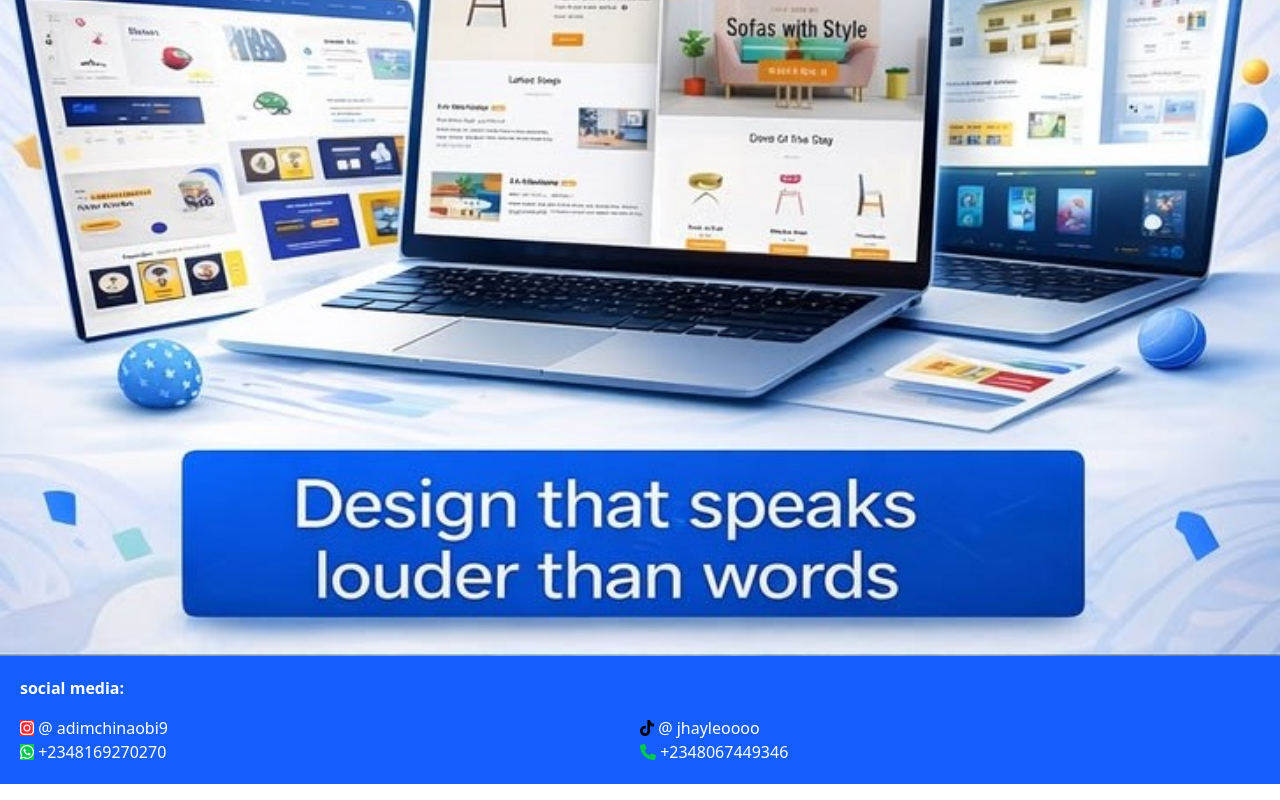
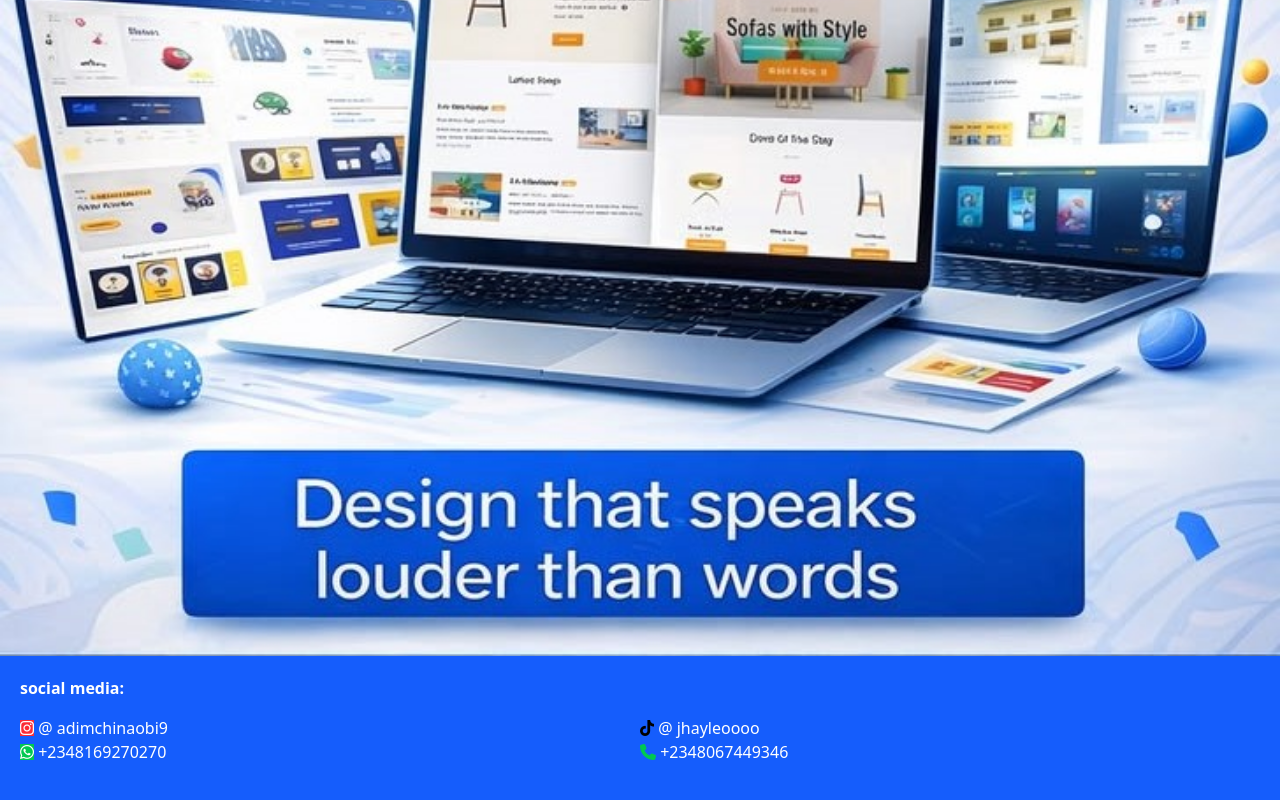
Before and after one commit to Emmanueladimchinaobi/Adimchi-jersery-store, a website: page Frontend/index.html in a window 1280 px wide. Shown: the part 4738-5538 px from the top of the page. Drawn offline with Linux system fonts and the light colour scheme.

Commit message:
first commit

```diff
--- a/Frontend/index.html
+++ b/Frontend/index.html
@@ -948,7 +948,7 @@
 
   <div class="  bg-blue-600  text-white  flex flex-col space-y-4 p-5">
  <h1 class="font-extrabold   "> social media:</h1>
- <div class="grid grid-cols-2">
+ <div class="grid grid-cols-2 pb-4">
  <a href="https://www.instagram.com/adimchinaobi9/?__pwa=1#">
             <i class="fa-brands fa-instagram bg-red-500"></i> @ adimchinaobi9</a>
             <a href=""><i class="fa-brands fa-tiktok text-black"></i> @ jhayleoooo </a>
```
Also changed, not shown: Frontend/src/output.css.
